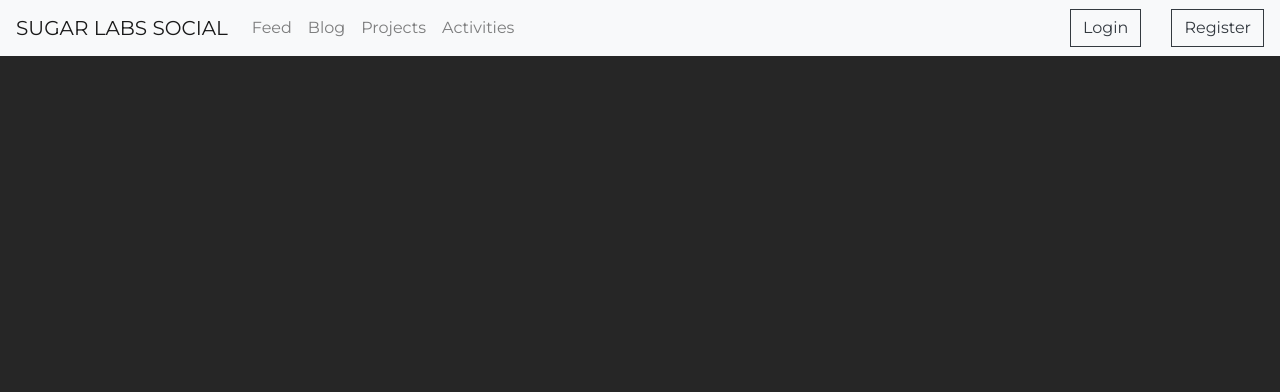
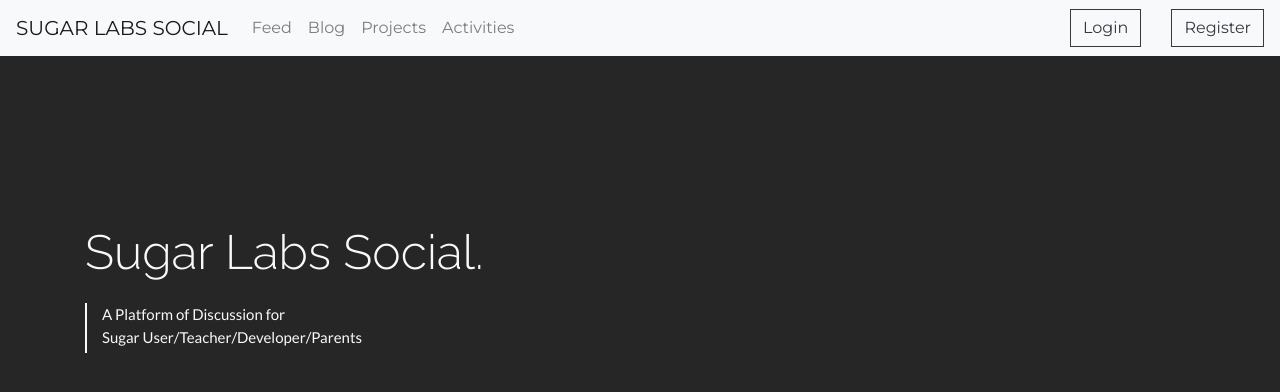
Before and after one commit to sugarlabs/SugarLabs_Social, a Django app: page / in a window 1280 px wide. Shown: the top 392 px of the page. Run offline with Django 3.2, Linux system fonts and the light colour scheme; some libraries are stand-ins or nearby versions.

Commit message:
Intro text added

```diff
--- a/Project_DIR/static/style.css
+++ b/Project_DIR/static/style.css
@@ -35,3 +35,20 @@ body{
 .btn-nav{
   border-radius:0%;
 }
+
+.main-sec-left{
+  font-family: 'Raleway', sans-serif;
+  font-size:3rem;
+  font-weight:300;
+  margin-top:20vh;
+  color:#f8f9fa;
+}
+.main-text-2{
+  font-family: 'Lato', sans-serif;
+  font-size:15px;
+  margin:15px;
+}
+.vl {
+    border-left: 2px solid #f8f9fa;
+    height: 50px;
+}
--- a/Project_DIR/templates/index.html
+++ b/Project_DIR/templates/index.html
@@ -14,6 +14,7 @@
   </head>
   <body>
 
+<!-- Navigation starts here -->
     <nav class="navbar navbar-expand-lg navbar-light bg-light">
 
       <button class="navbar-toggler" type="button" data-toggle="collapse" data-target="#navbarToggler" aria-controls="navbarToggler" aria-expanded="false" aria-label="Toggle navigation">
@@ -41,7 +42,23 @@
           <a class="btn btn-outline-dark my-2 my-sm-0 btn-nav" href="/login/" role="button" style="margin-right:30px">Login</a>
           <a class="btn btn-outline-dark my-2 my-sm-0 btn-nav" href="/register/" role="button">Register</a>
       </div>
-</nav>
+
+    </nav>
+<!--navigation ends here-->
+
+<!--Main section-->
+    <div class="container">
+      <div class="row">
+        <div class="col-12 col-md-6 main-sec-left">
+          <span>Sugar Labs Social.</span>
+          <div class="vl"> <p class="main-text-2">A Platform of Discussion for <br />Sugar User/Teacher/Developer/Parents</p> </div>
+
+        </div>
+        <div class="col-12 col-md-6">
+        </div>
+      </div>
+    </div>
+<!--Main section ends-->
 
     <!-- Optional JavaScript -->
     <script src="{% get_static_prefix %}script.js"></script>
```
